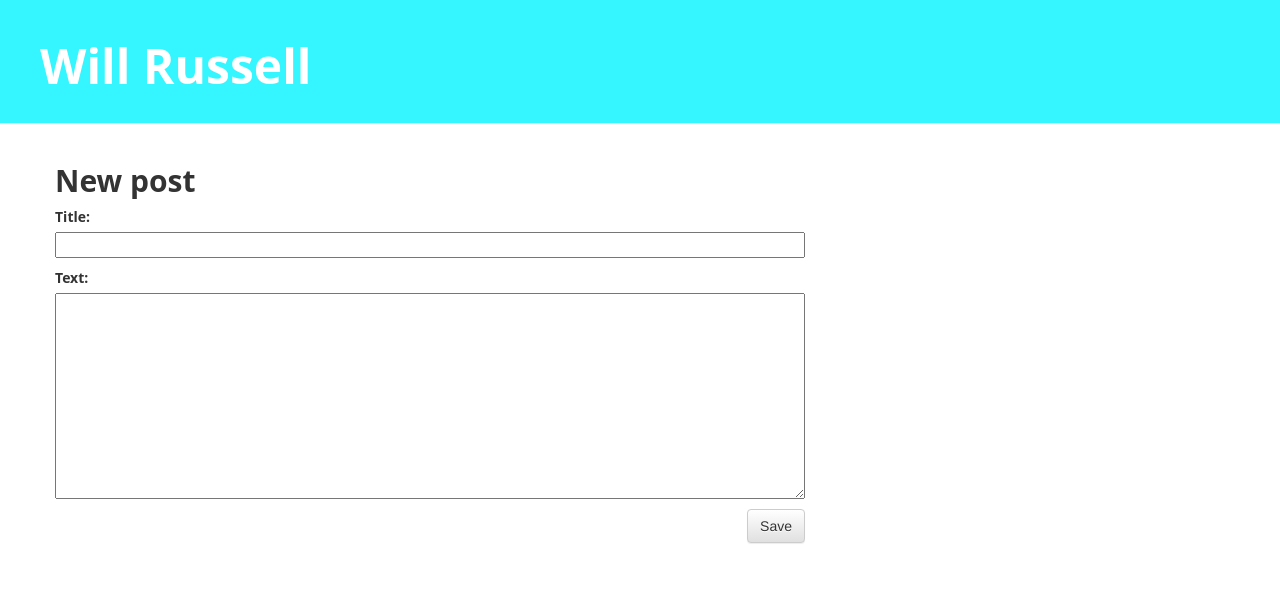
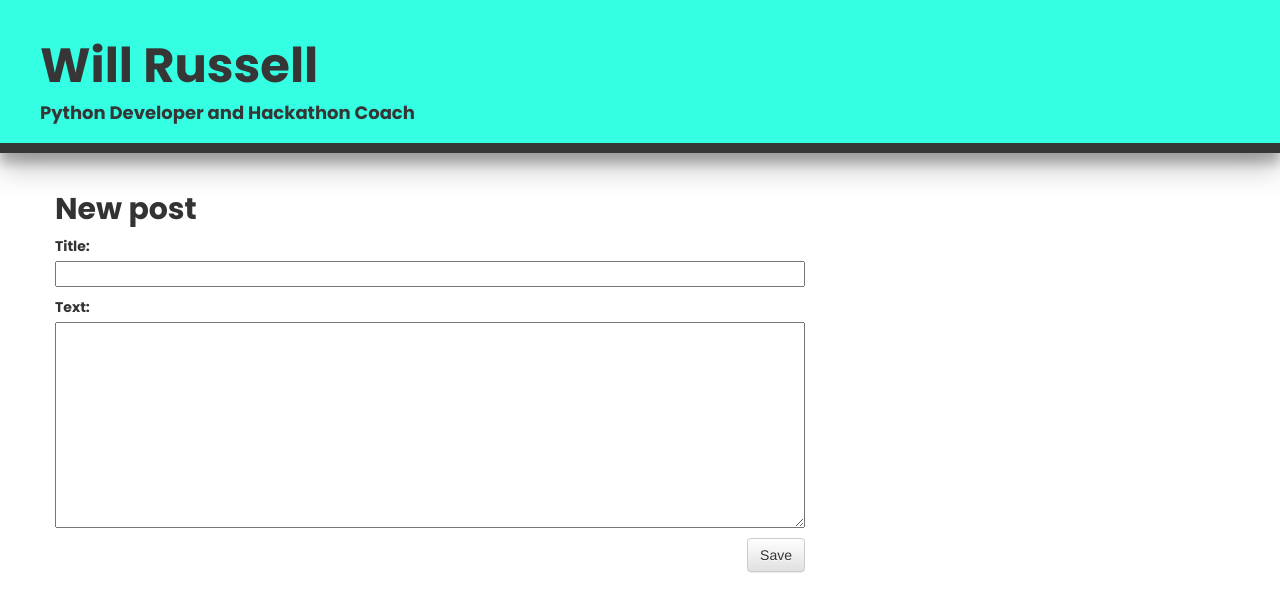
Before and after one commit to wrussell1999/university-bridging-assignment, a Django app: page /post/new/ in a window 1280 px wide. Shown: the top 612 px of the page. Run offline with Django 3.2, Linux system fonts and the light colour scheme; some libraries are stand-ins or nearby versions.

Commit message:
Add custom styles

```diff
--- a/blog/static/css/blog.css
+++ b/blog/static/css/blog.css
@@ -1,11 +1,13 @@
 .page-header {
-    background-color: #35f6ff;
+    background-color: #35ffe3;
     margin-top: 0;
-    padding: 20px 20px 20px 40px;
+    padding: 20px 20px 10px 40px;
+    box-shadow: 0 14px 28px rgba(0,0,0,0.25), 0 10px 10px rgba(0,0,0,0.22);
+    border-bottom: 10px solid #363636;
 }
 
 .page-header h1, .page-header h1 a, .page-header h1 a:visited, .page-header h1 a:active {
-    color: #ffffff;
+    color: #363636;
     font-size: 36pt;
     text-decoration: none;
 }
@@ -18,8 +20,14 @@ h1, h2, h3, h4 {
     font-weight: bolder;
 }
 
-h1, h2, h3, h4, p {
-    font-family: 'Open Sans', sans-serif;
+.date, h1, h2, h3, h4, p {
+    font-family: 'Poppins', sans-serif;
+}
+
+#tagline {
+    font-size: 18px;
+    margin: 0px 0px 10px 0px;
+    color: #363636;
 }
 
 .date {
--- a/blog/templates/blog/base.html
+++ b/blog/templates/blog/base.html
@@ -15,7 +15,9 @@
     <div class="page-header">
     {% if user.is_authenticated %}
         <a href="{% url 'post_new' %}" class="top-menu"><span class="glyphicon glyphicon-plus"></span></a>
-    {% endif %}        <h1><a href="/">Will Russell</a></h1>
+    {% endif %}
+    <h1 id="title"><a href="/">Will Russell</a></h1>
+    <h3 id="tagline">Python Developer and Hackathon Coach</h3>
     </div>
     <div class="content container">
         <div class="row">
```
